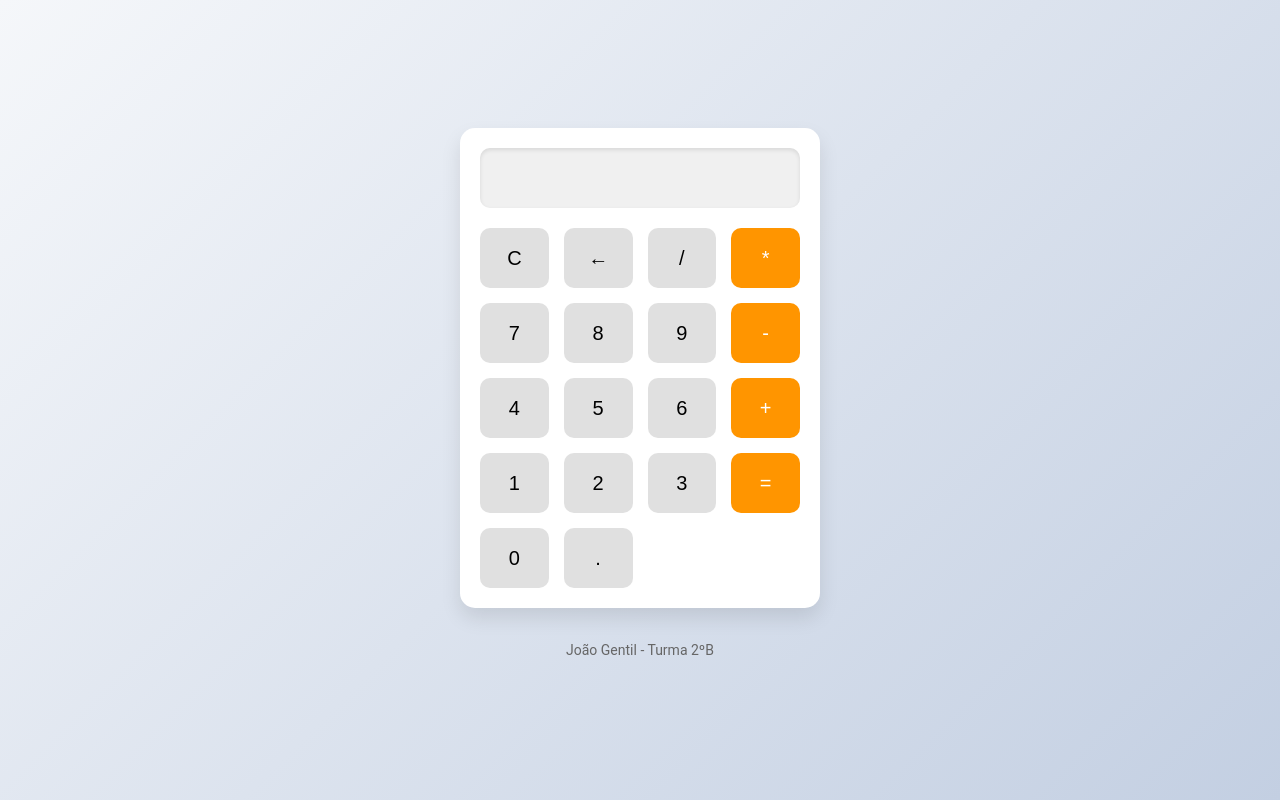
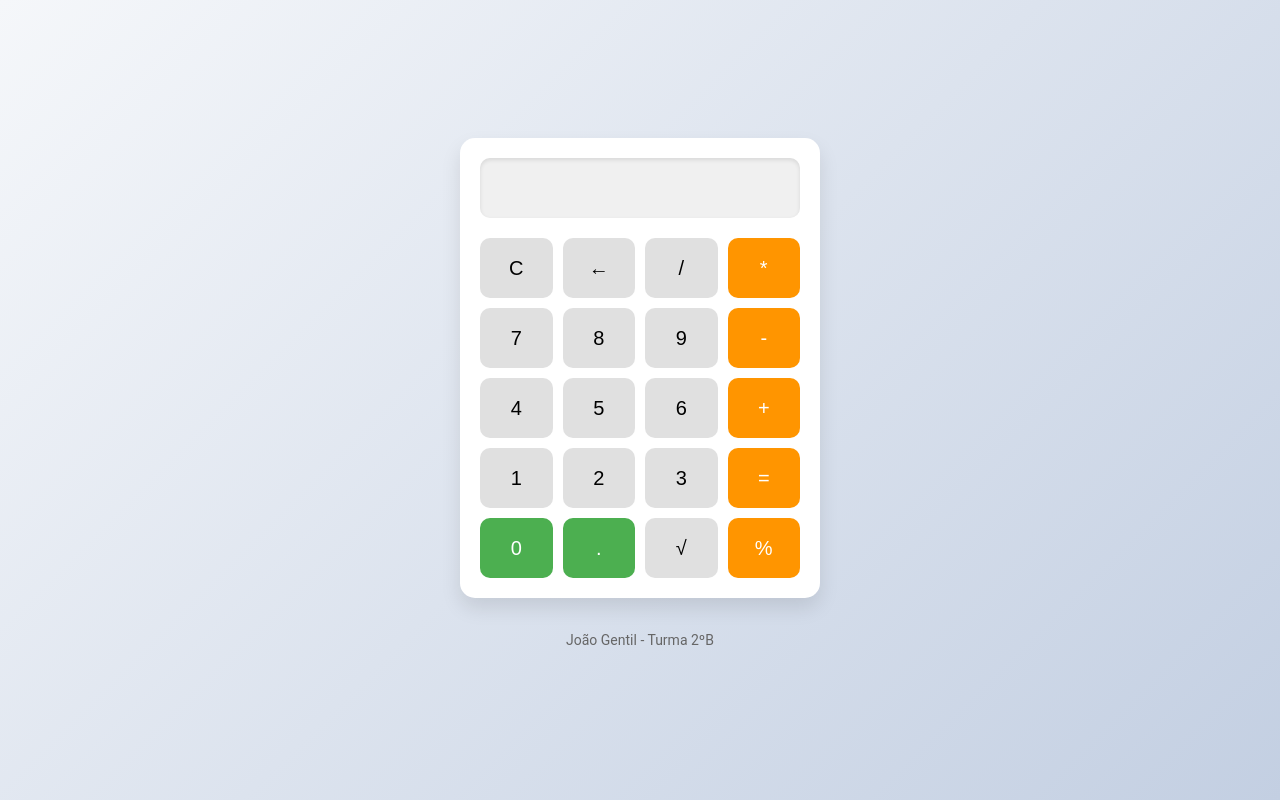
Before and after one commit to jgscarabelot/calculadora, a plain HTML site: page index.html in a window 1280 px wide. Drawn offline with Linux system fonts and the light colour scheme.

Commit message:
Add files via upload

```diff
--- a/index.html
+++ b/index.html
@@ -28,6 +28,8 @@
             <button onclick="calculate()">=</button>
             <button onclick="appendToDisplay('0')">0</button>
             <button onclick="appendToDisplay('.')">.</button>
+            <button onclick="calculateSquareRoot()">√</button>
+            <button onclick="calculatePercentage()">%</button>
         </div>
     </div>
     <footer>
--- a/script.js
+++ b/script.js
@@ -38,3 +38,19 @@ document.addEventListener('DOMContentLoaded', () => {
         }
     }
 });
+
+function calculateSquareRoot() {
+    let display = document.getElementById('display');
+    let value = parseFloat(display.value);
+    if (value >= 0) {
+        display.value = Math.sqrt(value);
+    } else {
+        alert("Por favor, insira um número positivo.");
+    }
+}
+
+function calculatePercentage() {
+    let display = document.getElementById('display');
+    let value = parseFloat(display.value);
+    display.value = value / 100;
+}
--- a/style.css
+++ b/style.css
@@ -1,4 +1,3 @@
-
 body {
     font-family: 'Roboto', sans-serif;
     display: flex;
@@ -35,7 +34,7 @@ body {
 .botoes {
     display: grid;
     grid-template-columns: repeat(4, 1fr);
-    gap: 15px;
+    gap: 10px;
 }
 
 button {
@@ -70,6 +69,22 @@ button:nth-child(4n):active {
     background-color: #c07e00;
 }
 
+button:nth-child(17),
+button:nth-child(18) {
+    background-color: #4caf50;
+    color: white;
+}
+
+button:nth-child(17):hover,
+button:nth-child(18):hover {
+    background-color: #45a049;
+}
+
+button:nth-child(17):active,
+button:nth-child(18):active {
+    background-color: #3e8e41;
+}
+
 footer {
     margin-top: 20px;
     text-align: center;
```
